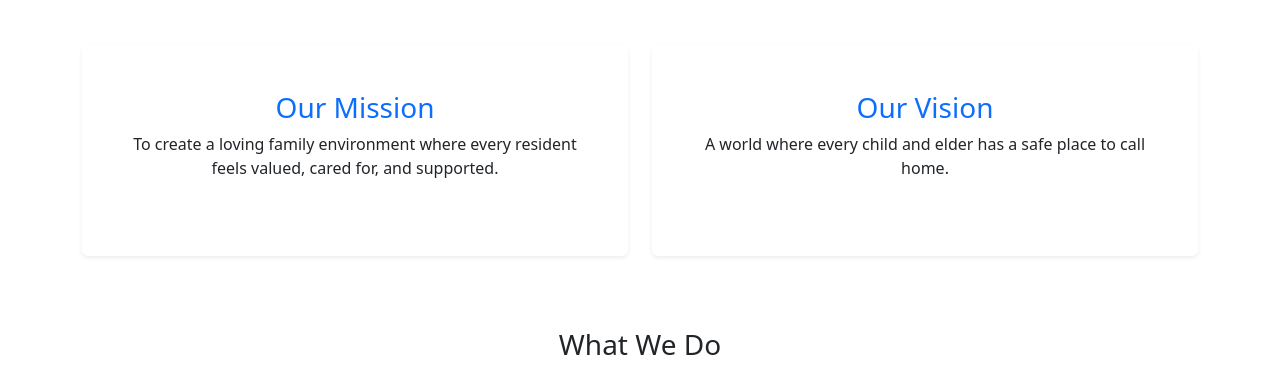
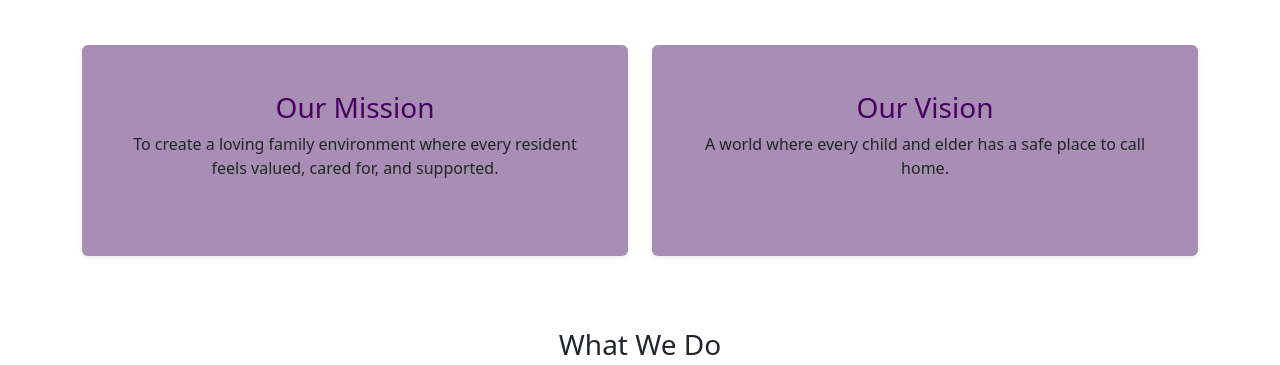
Before and after one commit to cuterdoge/community-service, a website: page docs/about.html in a window 1280 px wide. Shown: the part 449-814 px from the top of the page. Drawn offline with nearby package versions, Linux system fonts and the light colour scheme.

```diff
--- a/docs/about.html
+++ b/docs/about.html
@@ -62,6 +62,19 @@
         .card:hover {
             transform: translateY(-5px);
         }
+
+         .text-primary {
+        color: #480060 !important;
+        }
+
+        .card{
+        background-color:  #a88db4 !important;
+        border-color: #480060 !important;
+        border: 1px !important;
+        }
+
+
+
     </style>
 </head>
 <body>
```
